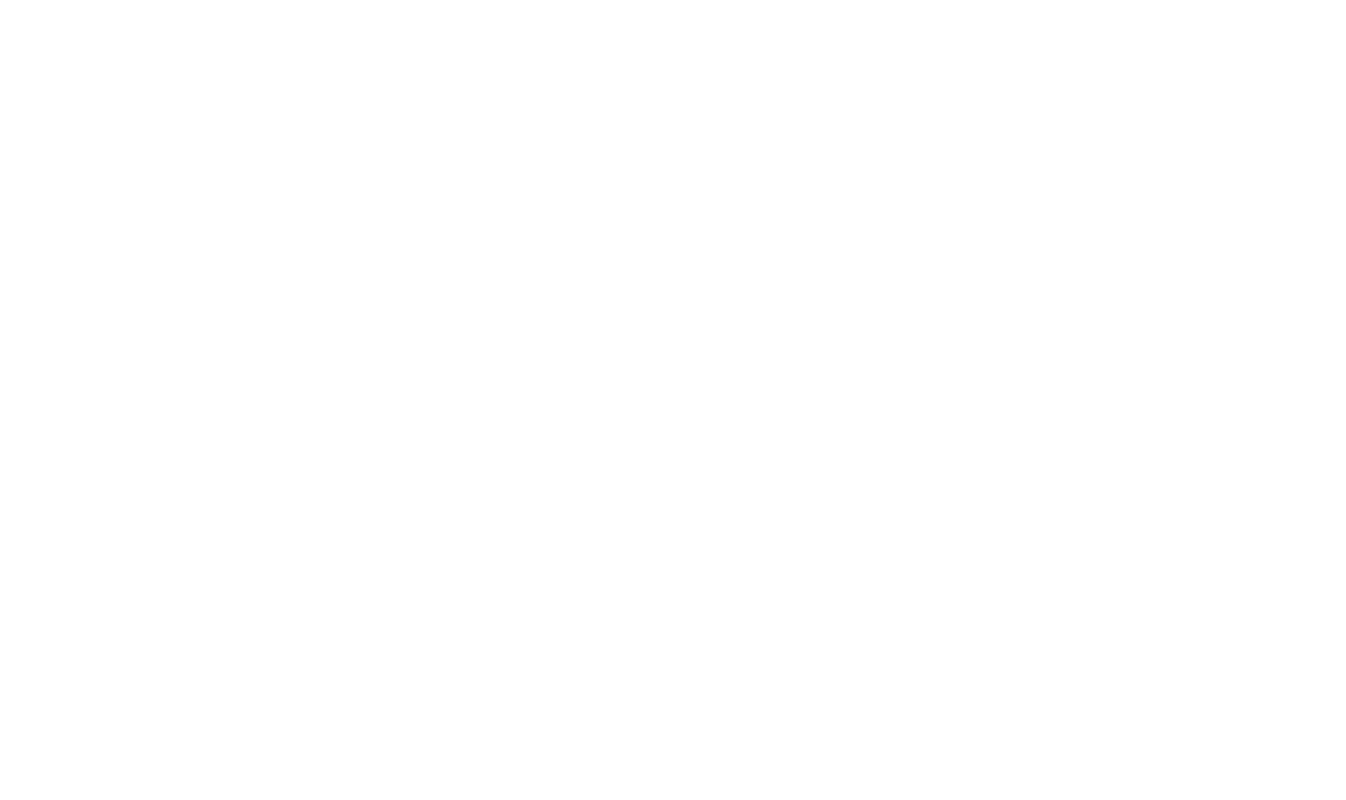
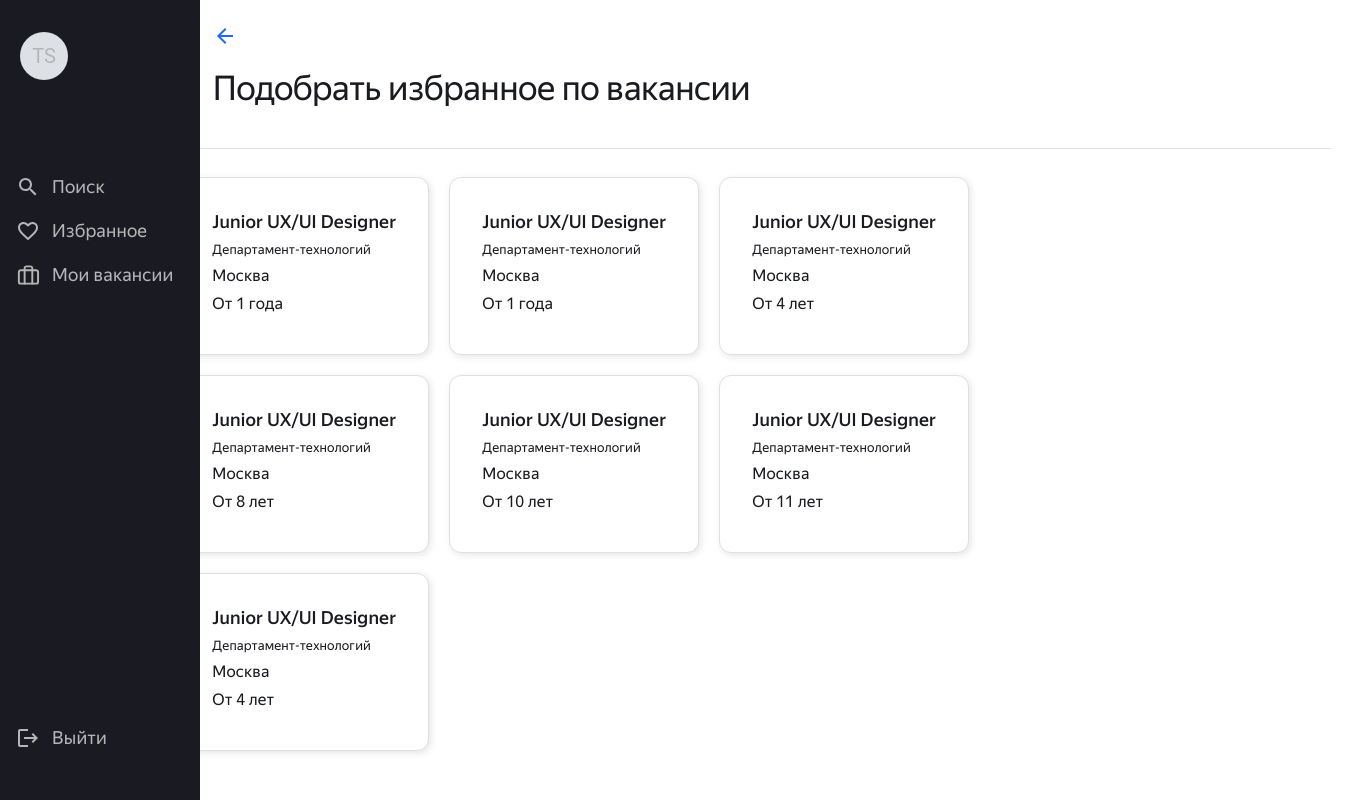
Before and after one commit to MarinaFominykh/alumni-resume-tracker, a React (Vite) app: page /all-vacancies in a window 1280 px wide. Before the commit this address had no page. Shown: the whole page, 1346 px wide, since content can reach past the window. Built offline with nearby package versions, Linux system fonts and the light colour scheme.

Commit message:
feat: добавить страницу со всеми вакансиями

```diff
--- a/src/components/VacancyList/VacancyList.tsx
+++ b/src/components/VacancyList/VacancyList.tsx
@@ -24,11 +24,9 @@ export const VacancyList: FC = () => {
   return (
     <>
       <Box sx={vacancyListStyle.wrapper}>
-        <Typography sx={vacancyListStyle.subtitle}>
-          Подобрать по вакансиям компании
-        </Typography>
+        <Typography sx={vacancyListStyle.subtitle}>Подобрать по вакансиям компании</Typography>
         <Typography sx={vacancyListStyle.link}>
-          <Link to='/vacancies' className='link link__vacancies'>
+          <Link to="/all-vacancies" className="link link__vacancies">
             Все вакансии
           </Link>
         </Typography>
@@ -38,18 +36,17 @@ export const VacancyList: FC = () => {
           spaceBetween={1}
           slidesPerView={'auto'}
           speed={1000}
-            className='slider'
+          className="slider"
           breakpoints={{
             960: {
-                slidesPerView: 5,
+              slidesPerView: 5
             },
             0: {
-                slidesPerView: 4,
-              },
+              slidesPerView: 4
+            }
           }}
         >
-            {
-              testVacancies.map((vacancy) => (
+          {testVacancies.map(vacancy => (
             <SwiperSlide key={vacancy.id}>
               <VacancyCard
                 vacancyName={vacancy.vacancy_name}
--- a/src/main.tsx
+++ b/src/main.tsx
@@ -10,6 +10,7 @@ import { projectTheme } from './projectTheme.tsx';
 import ResetPassword from './pages/Auth/ResetPassword/ResetPassword.tsx';
 import StudentPage from './pages/StudentPage/StudentPage.tsx';
 import NewVacancy from './pages/Vacancies/NewVacancy/NewVacancy.tsx';
+import AllVacancies from './pages/AllVacancies/AllVacancies.tsx';
 
 ReactDOM.createRoot(document.getElementById('root')!).render(
   <ThemeProvider theme={projectTheme}>
@@ -19,6 +20,7 @@ ReactDOM.createRoot(document.getElementById('root')!).render(
           <Route path="search" element={<Search />} />
           <Route path="favourites" element={<Favourites />} />
           <Route path="vacancies" element={<Vacancies />} />
+          <Route path="all-vacancies" element={<AllVacancies />} />
           <Route path="vacancies/new" element={<NewVacancy />} />
           <Route path="student" element={<StudentPage />} />
         </Route>
--- /dev/null
+++ b/src/pages/AllVacancies/AllVacancies.tsx
@@ -0,0 +1,31 @@
+import { Stack } from '@mui/material';
+import BackIconHeader from '../../components/Haders/BackIconHeader';
+import VacancyCard from '../../components/elements/VacancyCard/VacancyCard';
+import { testVacancies } from '../../consts/testVacancy';
+
+function VacanciesList() {
+  return (
+    <>
+      <BackIconHeader title="Подобрать избранное по вакансии" />
+      <Stack
+        direction="row"
+        spacing={'20px'}
+        useFlexGap
+        flexWrap="wrap"
+        maxWidth={'1048px'}
+        margin={'0 auto'}
+      >
+        {testVacancies.map(vacancy => (
+          <VacancyCard
+            vacancyName={vacancy.vacancy_name}
+            place={vacancy.place}
+            city={vacancy.city}
+            experience={vacancy.experience}
+          />
+        ))}
+      </Stack>
+    </>
+  );
+}
+
+export default VacanciesList;
```
Lines whose indentation alone changed are shown as unchanged.
